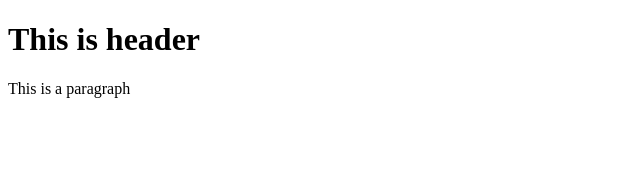
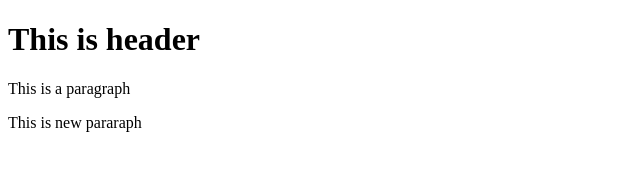
Before and after one commit to abhishek12303/git-test, a plain HTML site: page index.html in a window 1280 px wide. Shown: the whole page, without its empty margins (0-640 px from the left). Drawn offline with Linux system fonts and the light colour scheme.

Commit message:
fourth commi

```diff
--- a/index.html
+++ b/index.html
@@ -4,5 +4,6 @@
 	<body>
 		<h1>This is header</h1>
 		<p>This is a paragraph </p>
+		<p> This is new pararaph </p>
 	</body>
 </html>
```
